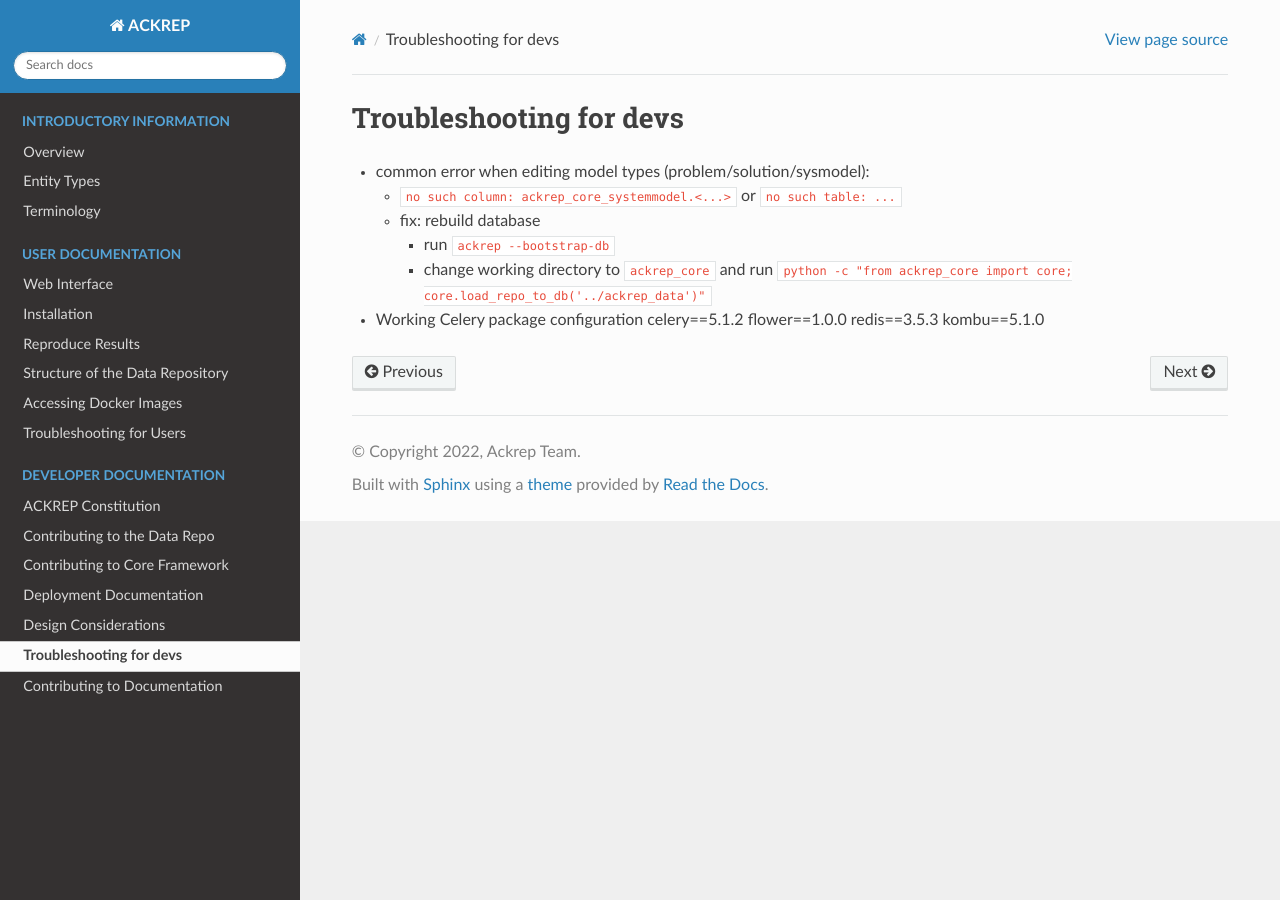
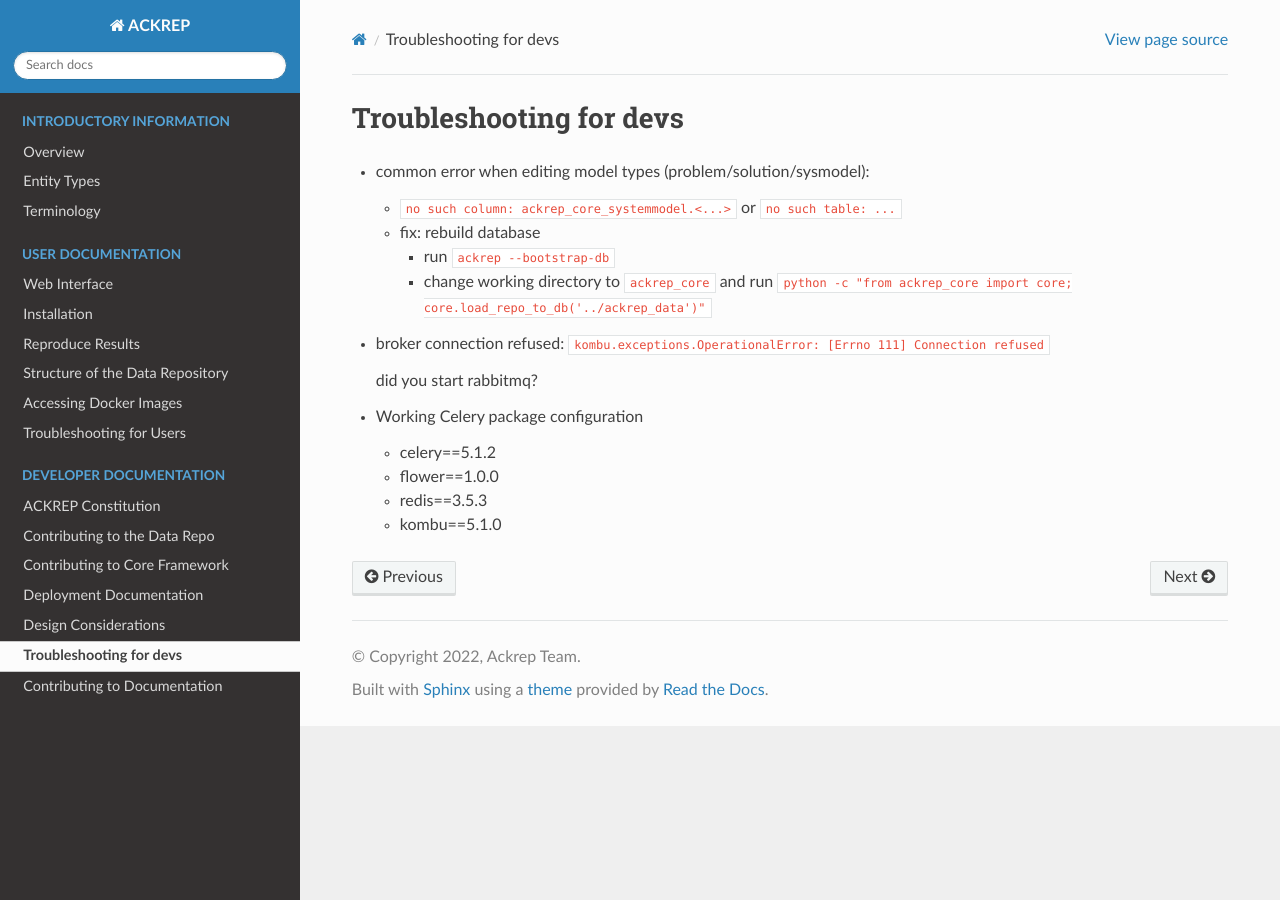
Before and after one commit to ackrep-org/ackrep_doc, a Sphinx documentation site: the page built from docs/source/devdoc/troubleshooting.md, in a window 1280 px wide. Built offline with Sphinx 7.4.7 and the Read the Docs theme 2.0.0, drawn with Linux system fonts in a browser that asks for light colours.

Commit message:
feat: doc for image pulling, connection error, ci problem

```diff
--- a/docs/source/devdoc/troubleshooting.md
+++ b/docs/source/devdoc/troubleshooting.md
@@ -7,8 +7,14 @@
         - run `ackrep --bootstrap-db`
         - change working directory to `ackrep_core` and run `python -c "from ackrep_core import core; core.load_repo_to_db('../ackrep_data')"`
 
+
+- broker connection refused:
+    `kombu.exceptions.OperationalError: [Errno 111] Connection refused`
+
+    did you start rabbitmq?
+
 - Working Celery package configuration
-    celery==5.1.2
-    flower==1.0.0
-    redis==3.5.3
-    kombu==5.1.0
+    - celery==5.1.2
+    - flower==1.0.0
+    - redis==3.5.3
+    - kombu==5.1.0
```
Also changed, not shown: docs/source/devdoc/contributing_docs.md (+9 -0 lines), docs/source/devdoc/contributing_framework.md (+3 -2 lines), docs/source/devdoc/design_considerations.md (+10 -0 lines), docs/source/userdoc/accessing_docker_images.md (+4 -3 lines).
